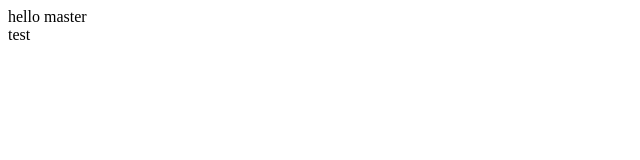
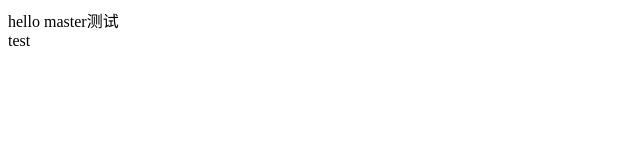
Before and after one commit to gaoyingying-90/demo, a plain HTML site: page index.html in a window 1280 px wide. Shown: the whole page, without its empty margins (0-640 px from the left). Drawn offline with Linux system fonts and the light colour scheme.

Commit message:
Revert "Revert "11""
This reverts commit b71ea875ab8839a83122a966f6fc55d84a9def0b.

```diff
--- a/index.html
+++ b/index.html
@@ -7,7 +7,7 @@
     <title>Document</title>
 </head>
 <body>
-    <div>hello  master</div>
+    <div>hello  master测试</div>
     <div>test</div>
 </body>
 </html>
```
